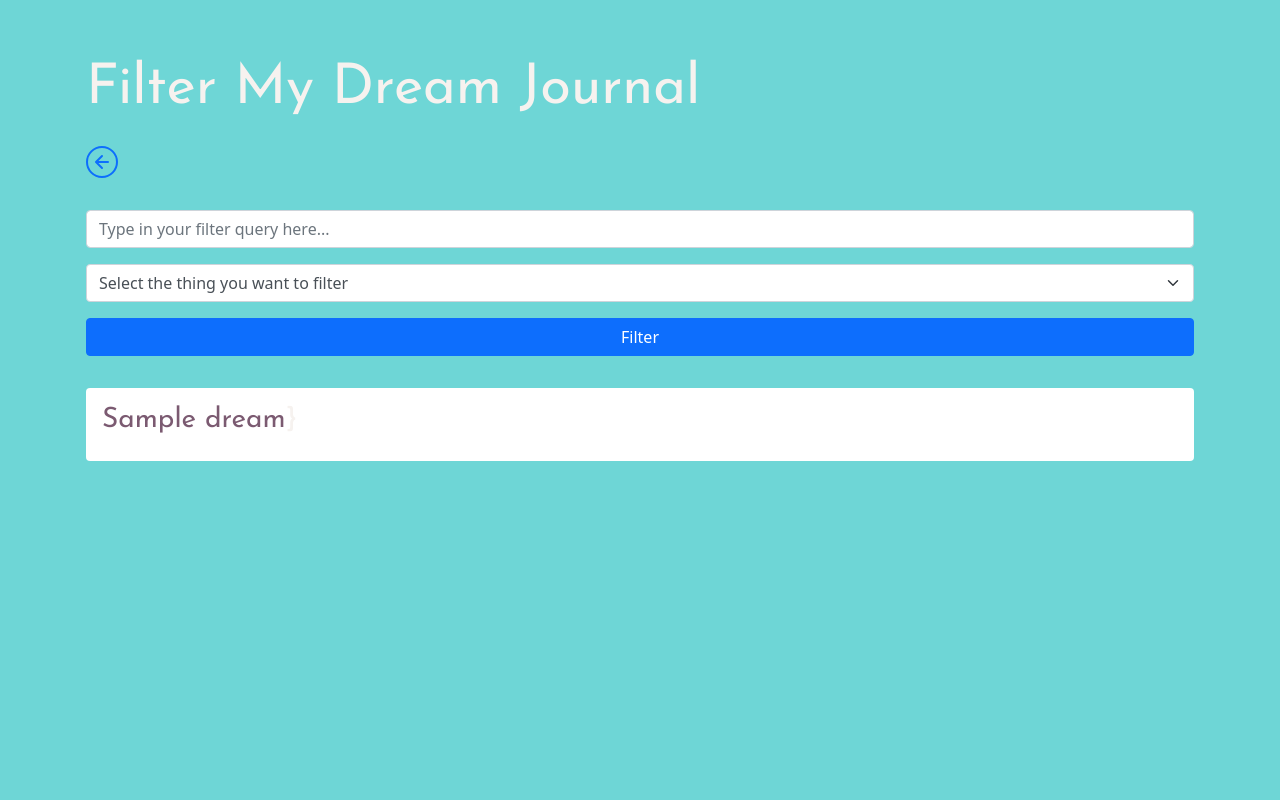
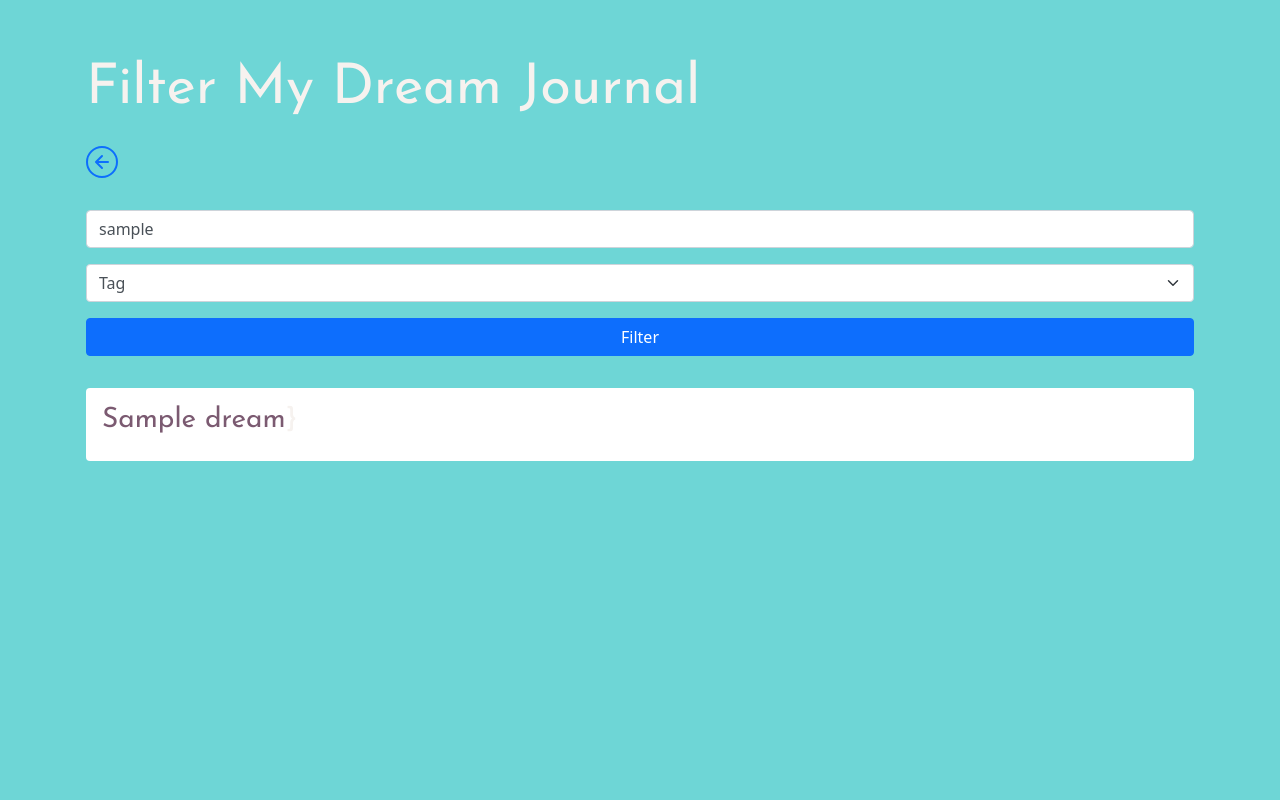
Before and after one commit to mrmaxguns/dream-journal, a Flask app: a page that uses dream-journal/templates/filter.html in a window 1280 px wide. Run offline with Flask 2, Linux system fonts and the light colour scheme; tables that the repository leaves empty hold one stand-in row (values such as "Sample post"); some libraries are stand-ins or nearby versions.

Commit message:
added query string autofill for filtering

```diff
--- a/dream-journal/app.py
+++ b/dream-journal/app.py
@@ -227,28 +227,28 @@ def filter_by():
             if query in parse_tags(dream.tags, mode="dec"):
                 results.append(dream)
 
-        return render_template("filter.html", results=results)
+        return render_template("filter.html", results=results, query=[filter_by, query])
     elif filter_by == "char":
         results = []
         for dream in Dream.query.all():
             if query in parse_tags(dream.characters, mode="dec"):
                 results.append(dream)
 
-        return render_template("filter.html", results=results)
+        return render_template("filter.html", results=results, query=[filter_by, query])
     elif filter_by == "loc":
         results = []
         for dream in Dream.query.all():
-            if query in parse_tags(dream.locations, mode="dec"):
+            if query in parse_tags(dream.locations, mode="dec", query=[filter_by, query]):
                 results.append(dream)
 
-        return render_template("filter.html", results=results)
+        return render_template("filter.html", results=results, query=[filter_by, query])
     elif filter_by == "type":
         results = []
         for dream in Dream.query.all():
             if query in parse_tags(dream.type, mode="dec"):
                 results.append(dream)
 
-        return render_template("filter.html", results=results)
+        return render_template("filter.html", results=results, query=[filter_by, query])
     else:
         return render_template("filter.html", results=[], error=True)
 
--- a/dream-journal/templates/filter.html
+++ b/dream-journal/templates/filter.html
@@ -27,15 +27,15 @@
         <div class="py-2">
           <form method="get">
             <div class="mb-3">
-              <input type="text" class="form-control" id="searchQuery" placeholder="Type in your filter query here..." name=q required>
+              <input type="text" class="form-control" id="searchQuery" placeholder="Type in your filter query here..." name=q {% if query %}value="{{ query[1] }}"{% endif %} required>
             </div>
             <div class="mb-3">
               <select class="form-select" aria-label="Select a filter type" name=by>
-                <option selected>Select the thing you want to filter</option>
-                <option value="tag">Tag</option>
-                <option value="char">Character</option>
-                <option value="loc">Location</option>
-                <option value="type">Dream type</option>
+                <option {% if not query %}selected{% endif %}>Select the thing you want to filter</option>
+                <option {% if query %}{% if query[0] == 'tag' %}selected{% endif %}{% endif %} value="tag">Tag</option>
+                <option {% if query %}{% if query[0] == 'char' %}selected{% endif %}{% endif %} value="char">Character</option>
+                <option {% if query %}{% if query[0] == 'loc' %}selected{% endif %}{% endif %} value="loc">Location</option>
+                <option {% if query %}{% if query[0] == 'type' %}selected{% endif %}{% endif %} value="type">Dream type</option>
               </select>
             </div>
             <div class="mb-3">
```
